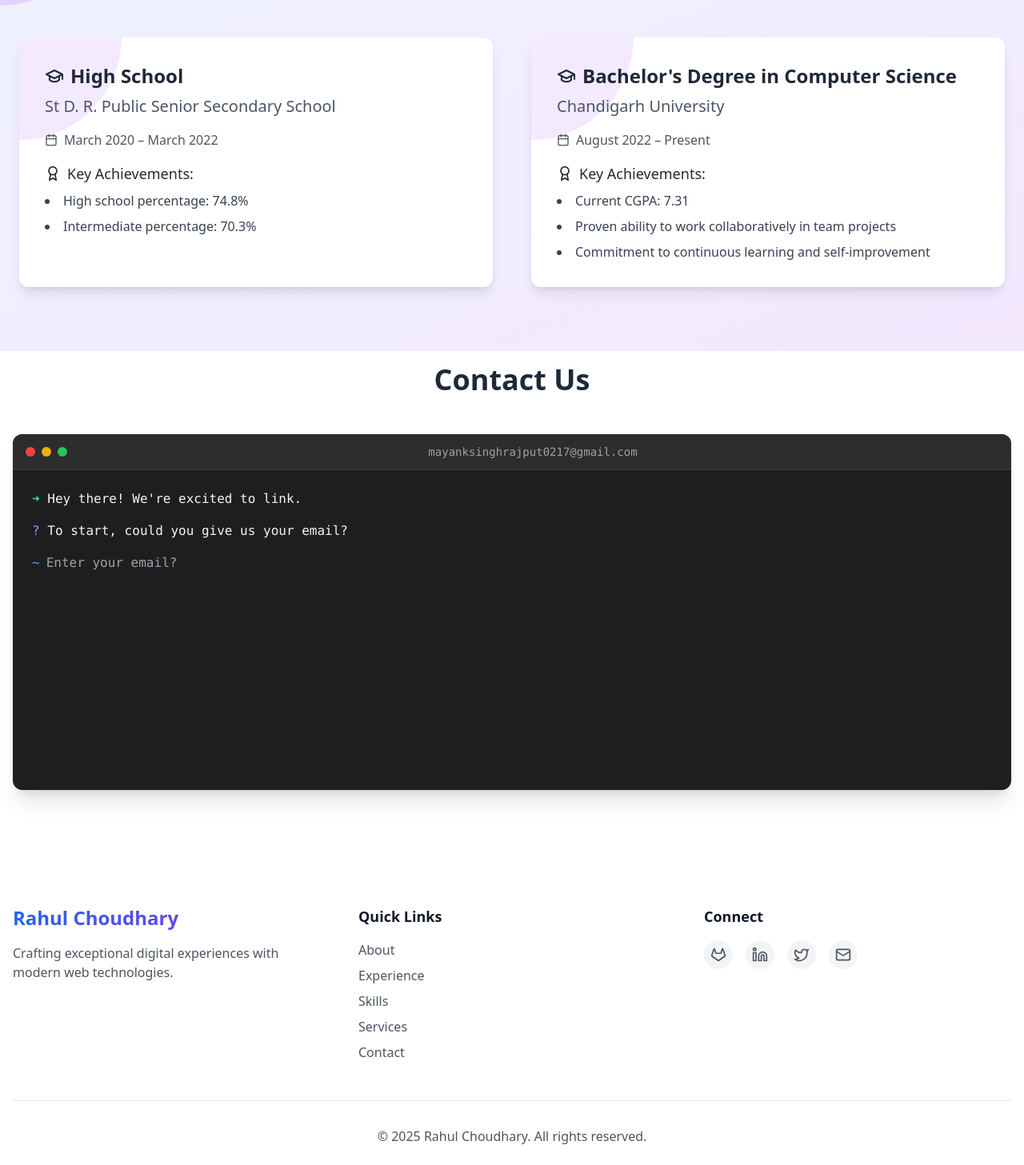
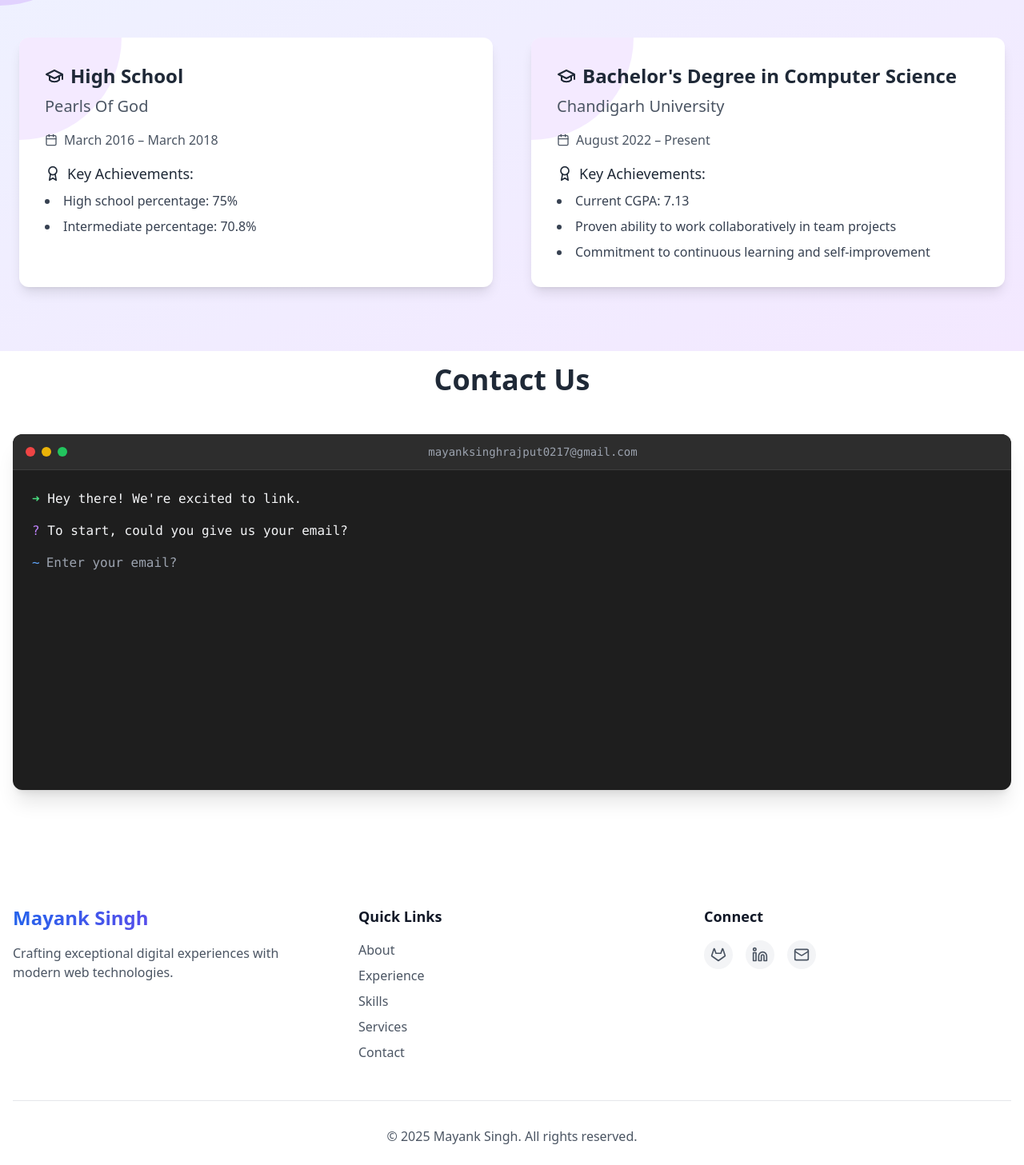
Before and after one commit to Singhmayank0217/My-Portfolio, a React (Create React App) app: page / in a window 1280 px wide. Shown: the part 5853-7310 px from the top of the page at 80% size. Built offline with nearby package versions, Linux system fonts and the light colour scheme.

Commit message:
added some data

```diff
--- a/src/components/Education.jsx
+++ b/src/components/Education.jsx
@@ -6,16 +6,16 @@ export default function Education() {
   const education = [
     {
       degree: "High School",
-      institution: "St D. R. Public Senior Secondary School",
-      period: "March 2020 – March 2022",
-      achievements: ["High school percentage: 74.8%", "Intermediate percentage: 70.3%"],
+      institution: "Pearls Of God",
+      period: "March 2016 – March 2018",
+      achievements: ["High school percentage: 75%", "Intermediate percentage: 70.8%"],
     },
     {
       degree: "Bachelor's Degree in Computer Science",
       institution: "Chandigarh University",
       period: "August 2022 – Present",
       achievements: [
-        "Current CGPA: 7.31",
+        "Current CGPA: 7.13",
         "Proven ability to work collaboratively in team projects",
         "Commitment to continuous learning and self-improvement",
       ],
--- a/src/components/Footer.jsx
+++ b/src/components/Footer.jsx
@@ -3,10 +3,10 @@ import { GitlabIcon as GitHub, Linkedin, Mail, Twitter } from "lucide-react"
 
 export default function Footer() {
   const socialLinks = [
-    { icon: GitHub, href: "https://github.com/RahulChoudhary05/", label: "GitHub" },
-    { icon: Linkedin, href: "https://www.linkedin.com/in/rahulchoudhary210505/", label: "LinkedIn" },
-    { icon: Twitter, href: "https://twitter.com/krahul_21/", label: "Twitter" },
-    { icon: Mail, href: "mailto:rahulchoudhary.sk@gmail.com", label: "Email" },
+    { icon: GitHub, href: "https://github.com/Singhmayank0217/", label: "GitHub" },
+    { icon: Linkedin, href: "https://www.linkedin.com/in/mayank-singh-a4805327b/", label: "LinkedIn" },
+    // { icon: Twitter, href: "#", label: "Twitter" },
+    { icon: Mail, href: "mailto:mayanksinghrajput0217@gmail.com", label: "Email" },
   ]
 
   const footerVariants = {
@@ -38,7 +38,7 @@ export default function Footer() {
         <div className="grid grid-cols-1 md:grid-cols-3 gap-12">
           <motion.div variants={itemVariants} className="space-y-4">
             <h3 className="text-2xl font-bold bg-gradient-to-r from-blue-600 to-purple-600 bg-clip-text text-transparent">
-              Rahul Choudhary
+              Mayank Singh
             </h3>
             <p className="text-gray-600 dark:text-gray-400 max-w-sm">
               Crafting exceptional digital experiences with modern web technologies.
@@ -86,7 +86,7 @@ export default function Footer() {
           variants={itemVariants}
           className="mt-12 pt-8 border-t border-gray-200 dark:border-gray-800 text-center text-gray-600 dark:text-gray-400"
         >
-          <p>© {new Date().getFullYear()} Rahul Choudhary. All rights reserved.</p>
+          <p>© {new Date().getFullYear()} Mayank Singh. All rights reserved.</p>
         </motion.div>
       </div>
     </motion.footer>
```
